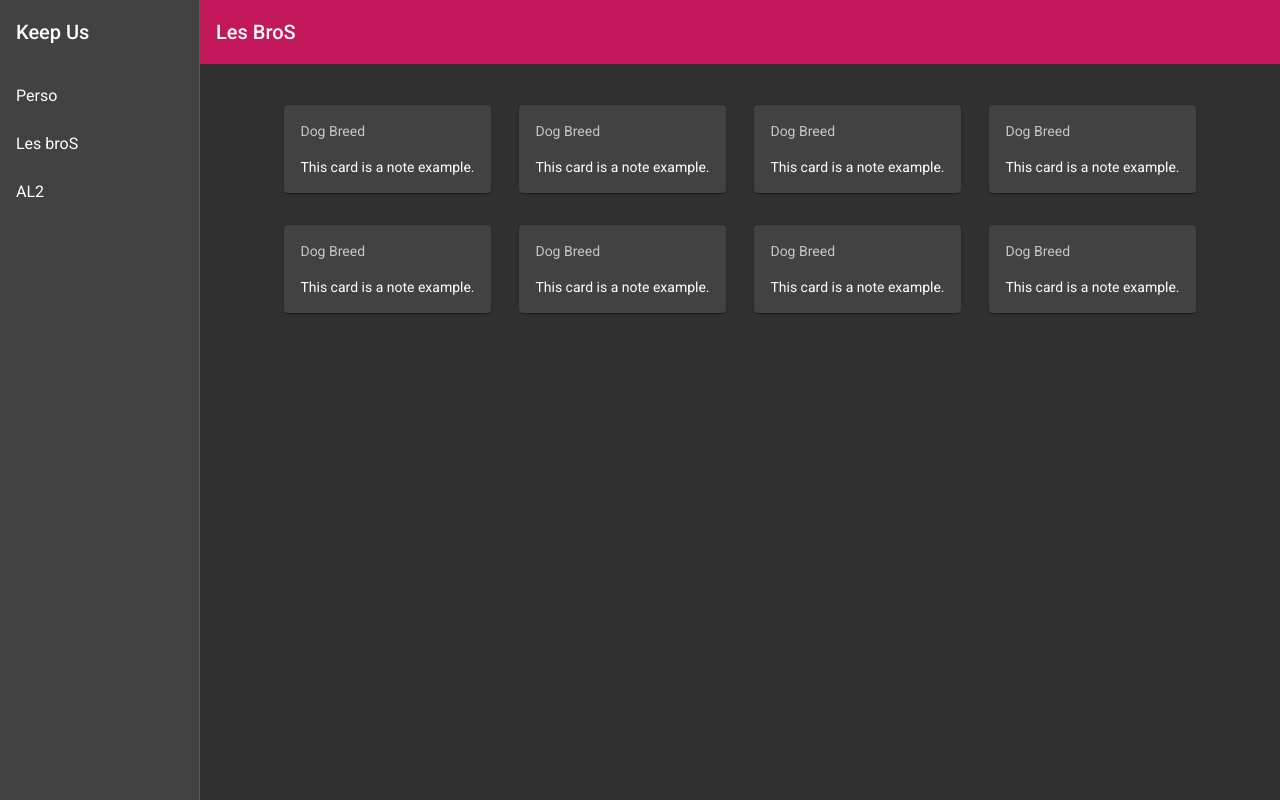
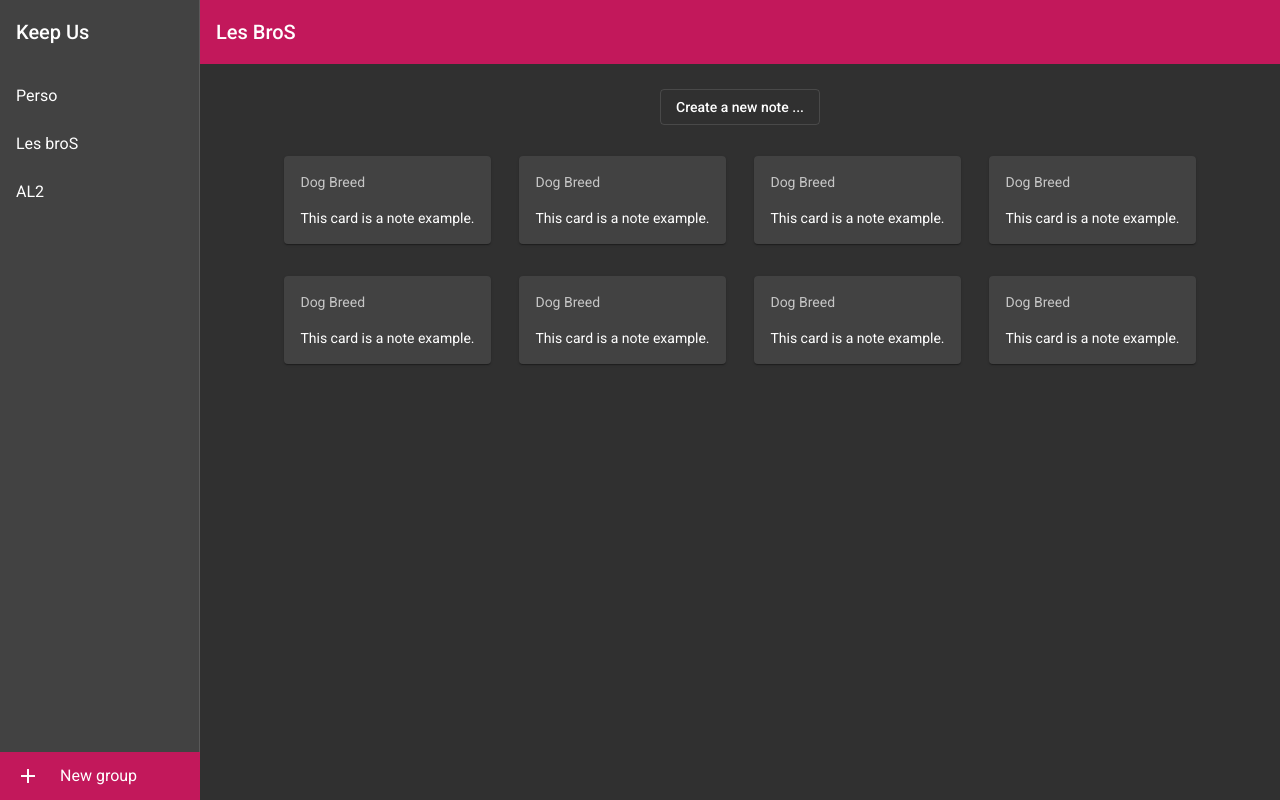
Before and after one commit to KeepUs-Fr/keep-us-frontend, an Angular app: page /notes in a window 1280 px wide. Built offline with nearby package versions, Linux system fonts and the light colour scheme.

Commit message:
feat: add note design

```diff
--- a/src/app/components/note/note-list/note-list.component.html
+++ b/src/app/components/note/note-list/note-list.component.html
@@ -1,4 +1,9 @@
 <div>
+    <div style="display:flex; justify-content: center;padding-bottom: 25px;">
+        <button mat-stroked-button>
+            Create a new note ...
+        </button>
+    </div>
     <mat-grid-list [cols]="valueCols"
                    [gutterSize]="'20px'"
                    rowHeight="2:1"
--- a/src/app/components/side-nav/side-nav.component.html
+++ b/src/app/components/side-nav/side-nav.component.html
@@ -12,6 +12,12 @@
           <a mat-list-item href="#">Les broS</a>
           <a mat-list-item href="#">AL2</a>
         </mat-nav-list>
+          <mat-nav-list style="position: fixed; bottom: 0; width: 200px">
+              <a mat-list-item style="background-color: #c2185b">
+                  <mat-icon style="margin-right: 20px;">add</mat-icon>
+                  New group
+              </a>
+          </mat-nav-list>
       </mat-sidenav>
       <mat-sidenav-content>
         <mat-toolbar color="primary">
@@ -27,7 +33,7 @@
         </mat-toolbar>
 
           <!-- App content -->
-          <div style="padding-left: 80px; padding-right: 80px; padding-top: 35px">
+          <div style="padding-left: 80px; padding-right: 80px; padding-top: 25px">
               <router-outlet></router-outlet>
           </div>
       </mat-sidenav-content>
```
